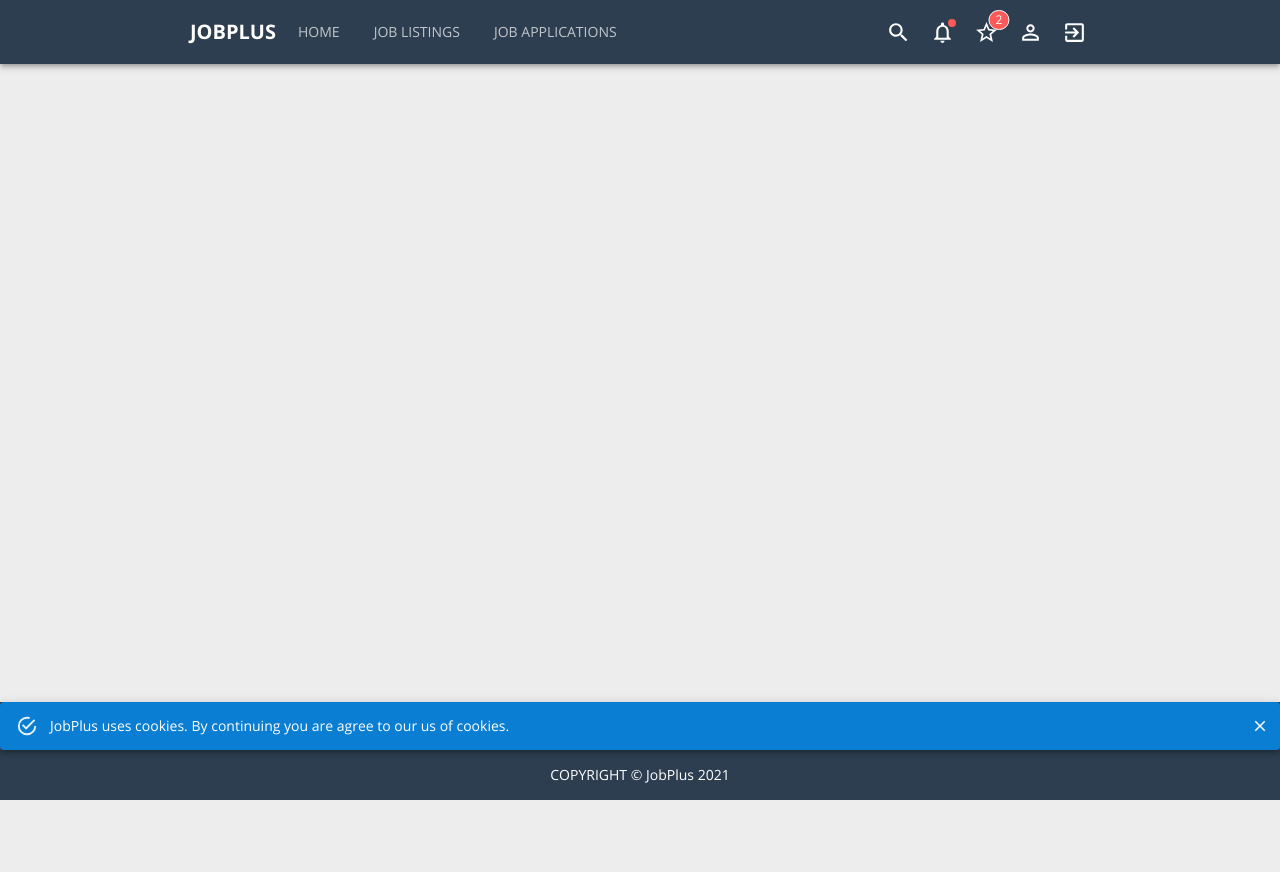
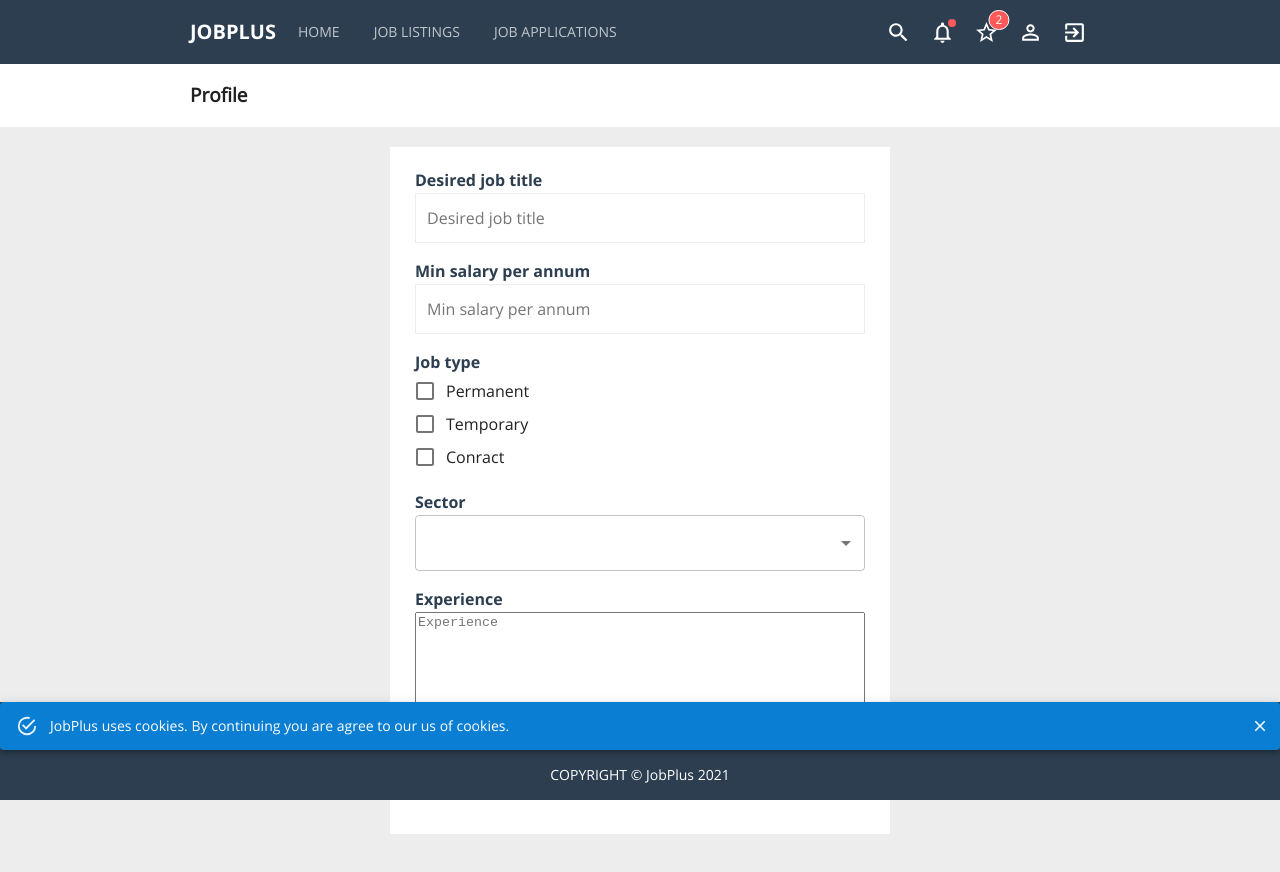
Before and after one commit to Sarkash-pi/JobPlus_React.js, a React (Create React App) app: page /profile in a window 1280 px wide. Shown: the top 872 px of the page. Before the commit the page ends 800 px from the top, so only its background shows below. Built offline with nearby package versions, Linux system fonts and the light colour scheme.

Commit message:
Created and styled Profile page

```diff
--- a/src/App.js
+++ b/src/App.js
@@ -9,6 +9,7 @@ import JobApplications from './pages/JobApplications';
 import Search from './pages/Search';
 import Notifications from './pages/Notifications';
 import SavedJobs from './pages/SavedJobs';
+import Profile from './pages/Profile';
 
 
 function App() {
@@ -23,6 +24,7 @@ function App() {
         <Route exact path='/search' render={props => <Search {...props} />} />
         <Route exact path='/notifications' render={props => <Notifications {...props} />} />
         <Route exact path='/saved-jobs' render={props => <SavedJobs {...props} />} />
+        <Route exact path='/profile' render={props => <Profile {...props} />} />
       </Switch>
       <Cookie />
       <Footer />
--- a/src/components/ListingFilter.js
+++ b/src/components/ListingFilter.js
@@ -19,6 +19,7 @@ const useStyles = makeStyles((theme) => ({
   rblock: {
     gridRow: '1 / 2',
     gridColumn: '2 / 3',
+
   },
 }));
 
--- /dev/null
+++ b/src/components/PaperForm.js
@@ -0,0 +1,32 @@
+import React from 'react'
+import { makeStyles } from '@material-ui/styles'
+
+const useStyles = makeStyles((theme) => ({
+  root: {
+    maxWidth: '500px',
+    backgroundColor: theme.palette.common.light,
+    margin: '0 auto 200px auto',
+    marginTop: '20px',
+    padding: '25px',
+    [theme.breakpoints.down('xs')]: {
+      backgroundColor: theme.palette.common.delta,
+    },
+    '& .MuiFormGroup-root': {
+      marginBottom: '20px',
+      '&:last-child': {
+        marginBottom: '0px',
+      }
+    }
+  }
+}))
+
+export default function PaperForm(props) {
+  const classes = useStyles();
+  const { children } = props;
+
+  return (
+    <div className={classes.root}>
+      { children }
+    </div>
+  )
+}
--- /dev/null
+++ b/src/components/controls/CheckboxCustom.js
@@ -0,0 +1,24 @@
+import React from 'react'
+import { makeStyles } from '@material-ui/styles';
+import { Checkbox, FormControlLabel } from '@material-ui/core';
+
+const useStyles = makeStyles((theme) => ({
+  root: {
+    height: '33px'
+  },
+}))
+
+export default function (props) {
+  const classes = useStyles();
+  const { value } = props;
+
+  return (
+    <FormControlLabel
+    value={value}
+    control={<Checkbox color="primary" />}
+    label={value}
+    labelPlacement="end"
+    classes={{ root: classes.root }}
+    />
+  )
+}
--- a/src/components/controls/Controls.js
+++ b/src/components/controls/Controls.js
@@ -2,6 +2,9 @@ import ButtonCustom from "./ButtonCustom";
 import FormGroupCustom from "./FormGroupCustom";
 import InputLabelCustom from "./InputLabelCustom";
 import TextFieldCustom from "./TextFieldCustom";
+import CheckboxCustom from "./CheckboxCustom";
+import SelectCustom from "./SelectCustom";
+import TextareaCustom from "./TextareaCustom";
 
 
 
@@ -10,6 +13,9 @@ const Controls = {
   FormGroupCustom,
   InputLabelCustom,
   TextFieldCustom,
+  CheckboxCustom,
+  SelectCustom,
+  TextareaCustom,
 }
 
 export default Controls;
--- /dev/null
+++ b/src/components/controls/SelectCustom.js
@@ -0,0 +1,49 @@
+import React from 'react'
+import { makeStyles } from '@material-ui/styles';
+import Select from '@material-ui/core/Select';
+import MenuItem from '@material-ui/core/MenuItem';
+import { FormControl } from '@material-ui/core';
+
+const useStyles = makeStyles((theme) => ({
+  root: {
+    backgroundColor: theme.palette.common.light,
+  }
+}))
+
+export default function SelectCustom(props) {
+  const { items } = props;
+  const classes = useStyles();
+
+  const [value, setValue] = React.useState('');
+  const [open, setOpen] = React.useState(false);
+
+  const handleChange = (event) => {
+    setValue(event.target.value);
+  };
+  const handleClose = () => {
+    setOpen(false);
+  };
+  const handleOpen = () => {
+    setOpen(true);
+  };
+
+  return (
+    <FormControl variant="outlined" className={classes.root}>
+      <Select
+        labelId="selctor-label"
+        id="sector-select"
+        open={open}
+        onClose={handleClose}
+        onOpen={handleOpen}
+        value={value}
+        onChange={handleChange}
+      >
+        {
+          items.map(item => (
+            <MenuItem value={item.name}>{item.name}</MenuItem>
+          ))
+        }
+      </Select>
+    </FormControl >
+  )
+}
--- /dev/null
+++ b/src/components/controls/TextareaCustom.js
@@ -0,0 +1,13 @@
+import React from 'react'
+import { TextareaAutosize } from '@material-ui/core'
+
+export default function TextareaCustom(props) {
+  const { placeholder, rows } = props;
+
+  return (
+    <TextareaAutosize
+    rows={rows || 7}
+    placeholder={placeholder}
+    />
+  )
+}
--- /dev/null
+++ b/src/pages/Profile.js
@@ -0,0 +1,53 @@
+import React from 'react';
+import PageTitle from '../components/PageTitle';
+import PaperForm from '../components/PaperForm';
+import Form from '../components/Form';
+import Controls from '../components/controls/Controls';
+
+export default function Profile(props) {
+  const sectors = [
+    { name: 'Technology'},
+    { name: 'Engineering'},
+    { name: 'Health'},
+  ]
+
+  return (
+    <>
+      <PageTitle title='Profile'/>
+      <PaperForm>
+        <Form>
+          <Controls.FormGroupCustom>
+            <Controls.InputLabelCustom color='primary' label='Desired job title' />
+            <Controls.TextFieldCustom placeholder="Desired job title" />
+          </Controls.FormGroupCustom>
+
+          <Controls.FormGroupCustom>
+            <Controls.InputLabelCustom color='primary' label='Min salary per annum' />
+            <Controls.TextFieldCustom placeholder="Min salary per annum" />
+          </Controls.FormGroupCustom>
+
+          <Controls.FormGroupCustom>
+            <Controls.InputLabelCustom color='primary' label="Job type" />
+            <Controls.CheckboxCustom value='Permanent' />
+            <Controls.CheckboxCustom value='Temporary' />
+            <Controls.CheckboxCustom value='Conract' />
+          </Controls.FormGroupCustom>
+
+          <Controls.FormGroupCustom>
+            <Controls.InputLabelCustom color='primary' label="Sector" />
+            <Controls.SelectCustom items={sectors} />
+          </Controls.FormGroupCustom>
+
+          <Controls.FormGroupCustom>
+            <Controls.InputLabelCustom color='primary' label="Experience" />
+            <Controls.TextareaCustom placeholder="Experience" />
+          </Controls.FormGroupCustom>
+
+          <Controls.FormGroupCustom>
+            <Controls.ButtonCustom text="Submit" />
+          </Controls.FormGroupCustom>
+        </Form>
+      </PaperForm>
+    </>
+  )
+}
```
